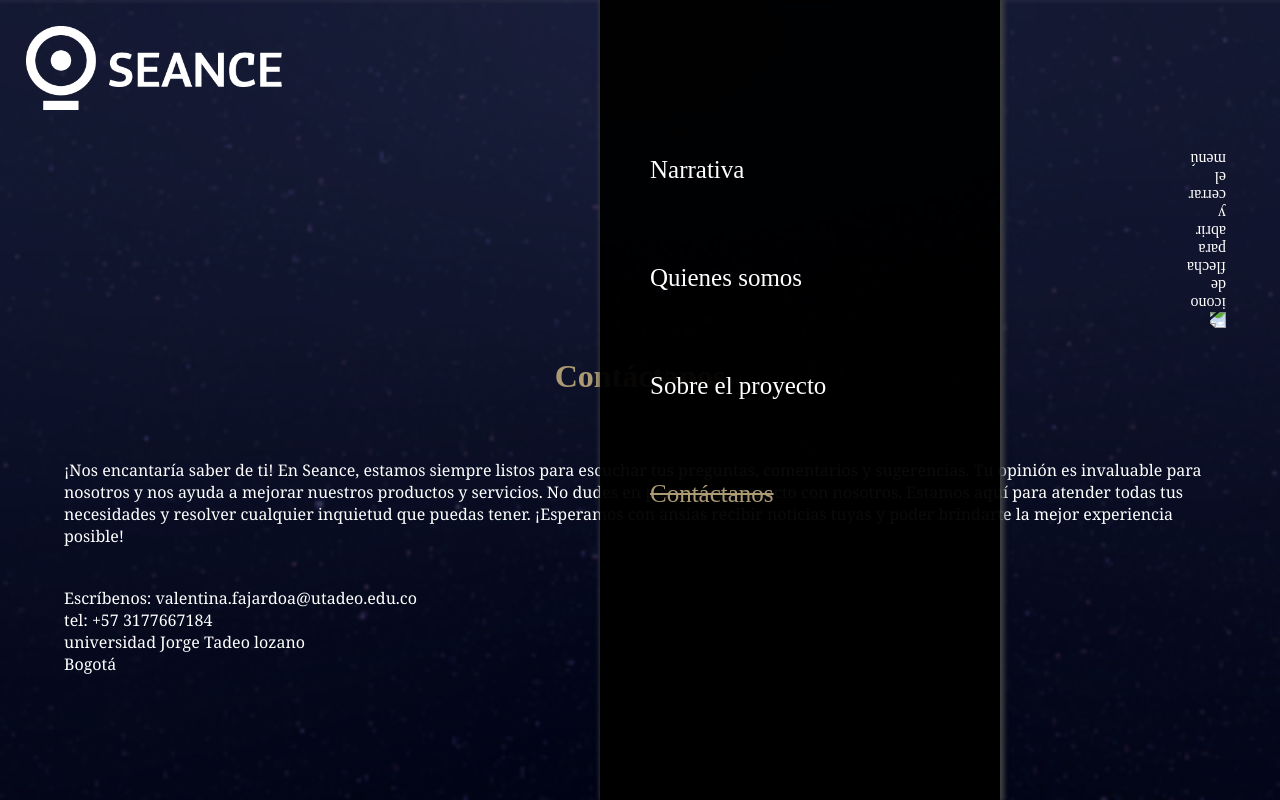
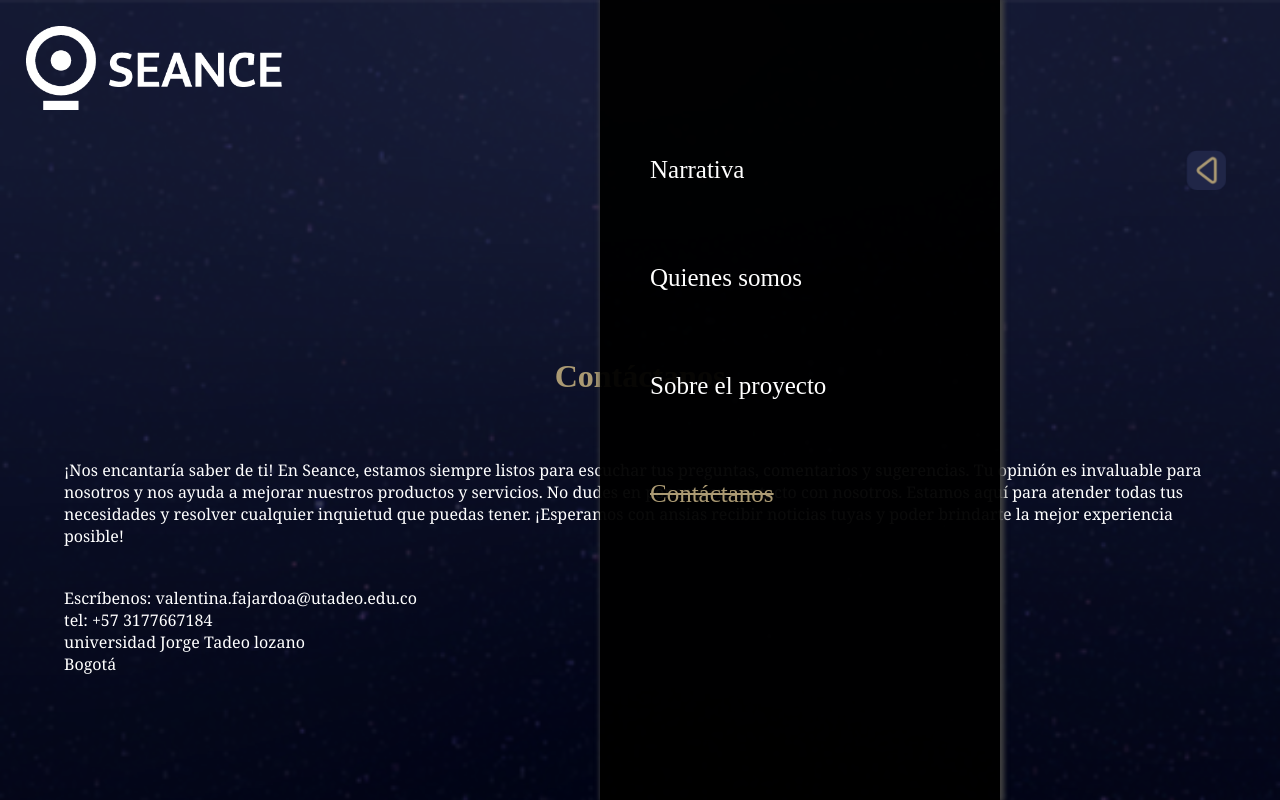
Before and after one commit to Smallyae/tuturuma, a plain HTML site: page contactanos.html in a window 1280 px wide. Shown: the top 800 px of the page. Drawn offline with Linux system fonts and the light colour scheme; the site is published under a folder, as on GitHub Pages, so addresses that start at the root find nothing.

Commit message:
Pagina Funcional
Menos las tipografioas que no entinedo porque nmo funcionan malditasea

```diff
--- a/contactanos.html
+++ b/contactanos.html
@@ -15,7 +15,7 @@
             </div>
             <nav class="bmenu">
                 <div class="btn-menu">
-                    <img src="/img/icon-menu.png" id="btn-menu" class="voltear" alt="icono de flecha para abrir y cerrar el menú">
+                    <img src="img/icon-menu.png" id="btn-menu" class="voltear" alt="icono de flecha para abrir y cerrar el menú">
                 </div>
                 <div class="cont-menu active" id="menu">
                     <ul>
```
Also changed, not shown: sobreProyecto.html (+1 -1 lines).
